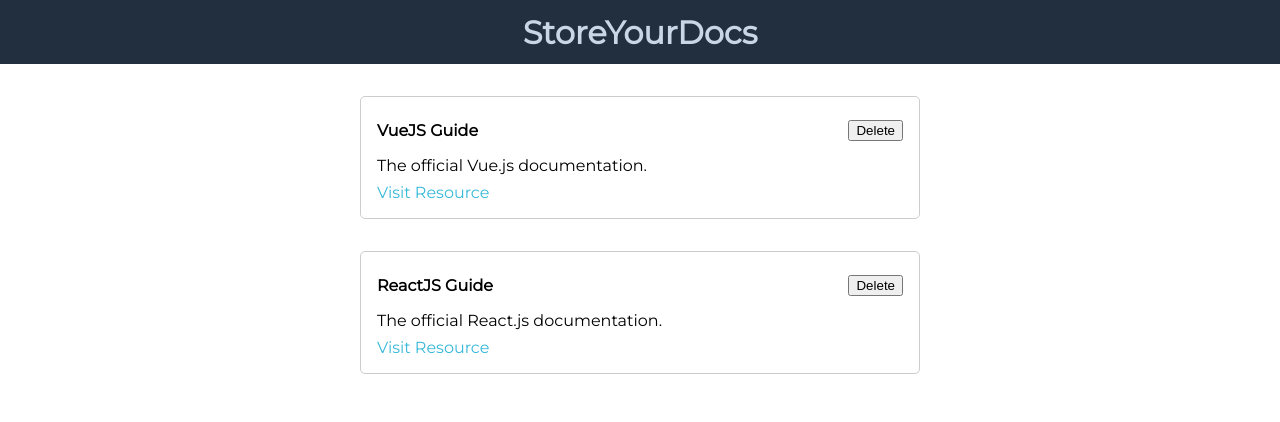
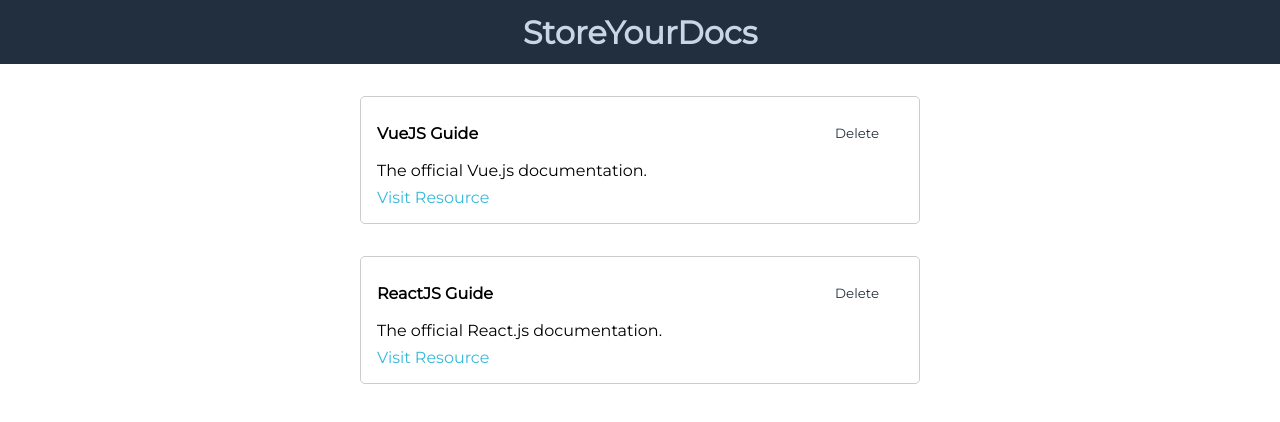
Before and after one commit to rebecca-xm/resources-manager, a Vue app: page / in a window 1280 px wide. Shown: the top 422 px of the page. Built offline with nearby package versions, Linux system fonts and the light colour scheme.

Commit message:
feat: add button component

```diff
--- a/src/App.vue
+++ b/src/App.vue
@@ -1,6 +1,6 @@
 <template>
  <the-header title="StoreYourDocs" />
- <stored-resources :resources="storedResources"></stored-resources>
+ <stored-resources :resources="storedResources" />
 </template>
 
 <script>
--- /dev/null
+++ b/src/components/UI/ResourceButton.vue
@@ -0,0 +1,23 @@
+<template>
+ <button>
+  <slot></slot>
+ </button>
+</template>
+
+<style scoped>
+button {
+ font-family: inherit;
+ background-color: transparent;
+ border: none;
+ color: #222f3e;
+ padding: 0.75rem 1.5rem;
+ cursor: pointer;
+}
+
+button:hover,
+button:active {
+ background-color: #222f3e;
+ border-color: #222f3e;
+ color: #c8d6e5;
+}
+</style>
--- a/src/components/resource-items/ResourceItem.vue
+++ b/src/components/resource-items/ResourceItem.vue
@@ -3,7 +3,7 @@
   <resource-card>
    <header>
     <h3>{{ title }}</h3>
-    <button>Delete</button>
+    <resource-button>Delete</resource-button>
    </header>
    <p>{{ description }}</p>
    <nav>
--- a/src/main.js
+++ b/src/main.js
@@ -1,7 +1,10 @@
 import { createApp } from 'vue'
 import App from './App.vue'
 import ResourceCard from './components/UI/ResourceCard.vue'
+import ResourceButton from "./components/UI/ResourceButton.vue";
+
 
 createApp(App)
     .component('resource-card', ResourceCard)
+    .component('resource-button', ResourceButton)
     .mount('#app')
```
